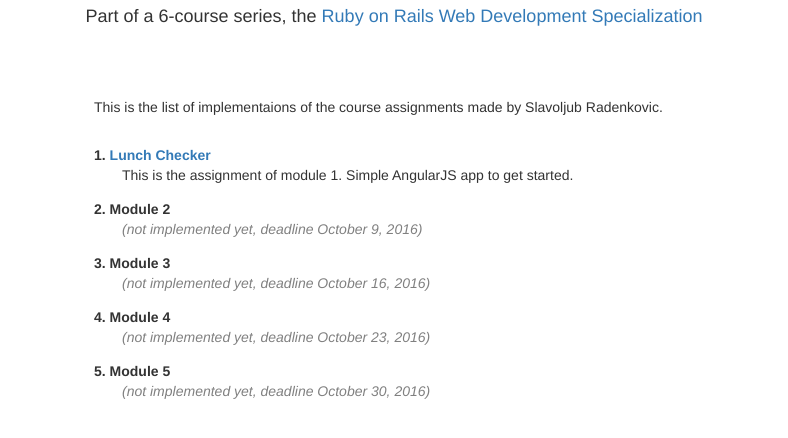
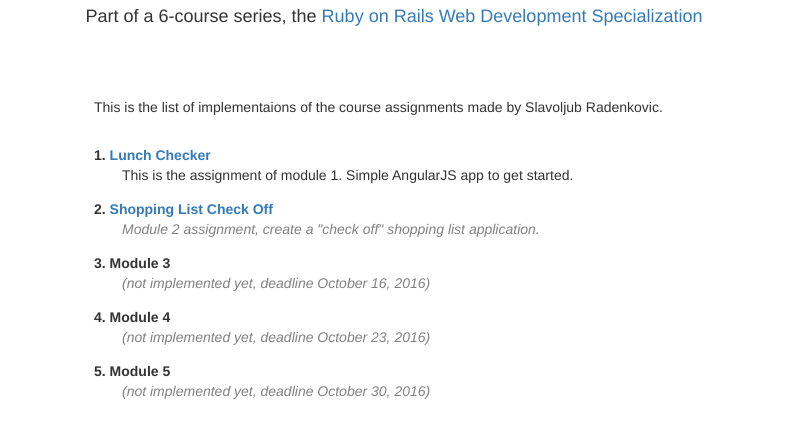
Before and after one commit to slavlet/jhu-spa, a plain HTML site: page docs/index.html in a window 1280 px wide. Shown: the part 92-530 px from the top of the page, without its empty margins (246-1034 px from the left). Drawn offline with Linux system fonts and the light colour scheme.

Commit message:
added module 2 assignment

```diff
--- a/docs/index.html
+++ b/docs/index.html
@@ -24,8 +24,8 @@
       <dl>
         <dt>1. <a href="assignment1/">Lunch Checker</a></dt>
         <dd>This is the assignment of module 1. Simple AngularJS app to get started.</dd>
-        <dt>2. Module 2</dt>
-        <dd><i>(not implemented yet, deadline October 9, 2016)</i></dd>
+        <dt>2. <a href="assignment2/">Shopping List Check Off</a></dt>
+        <dd><i>Module 2 assignment, create a "check off" shopping list application.</i></dd>
         <dt>3. Module 3</dt>
         <dd><i>(not implemented yet, deadline October 16, 2016)</i></dd>
         <dt>4. Module 4</dt>
```
